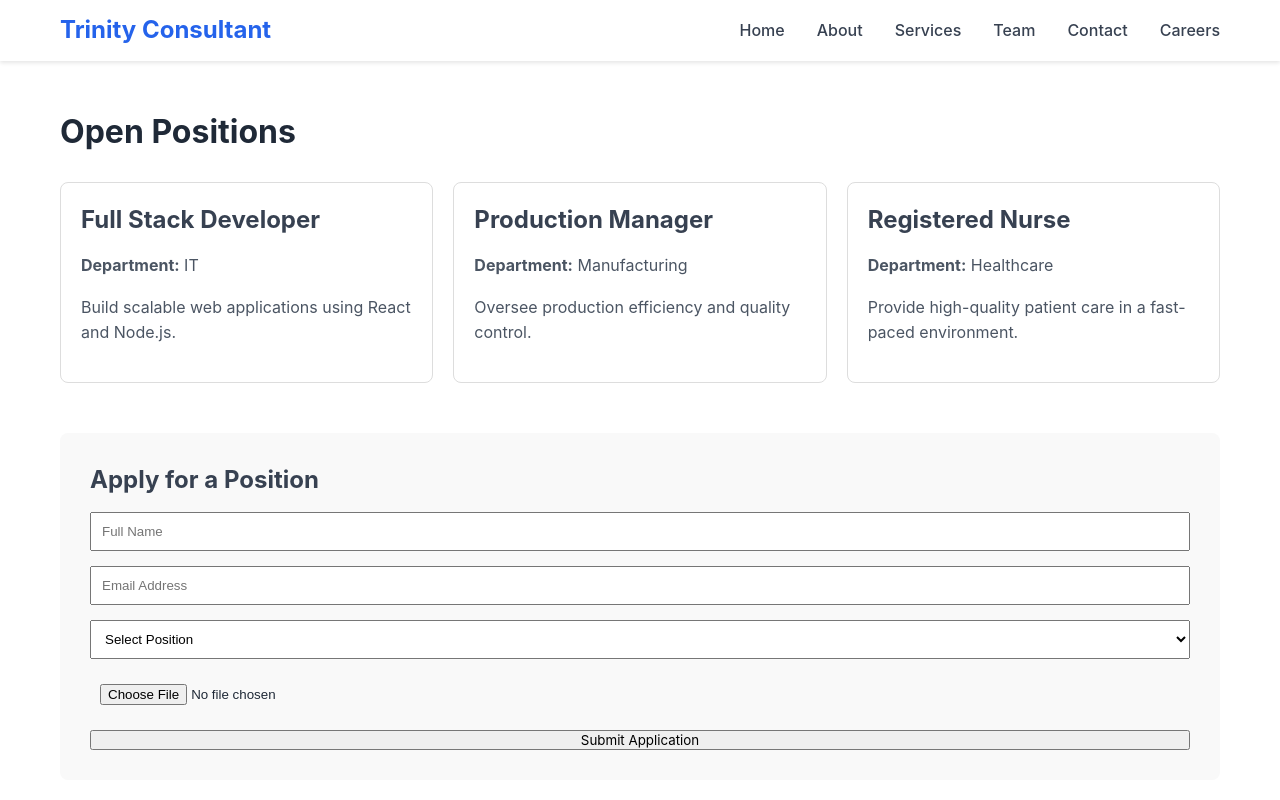
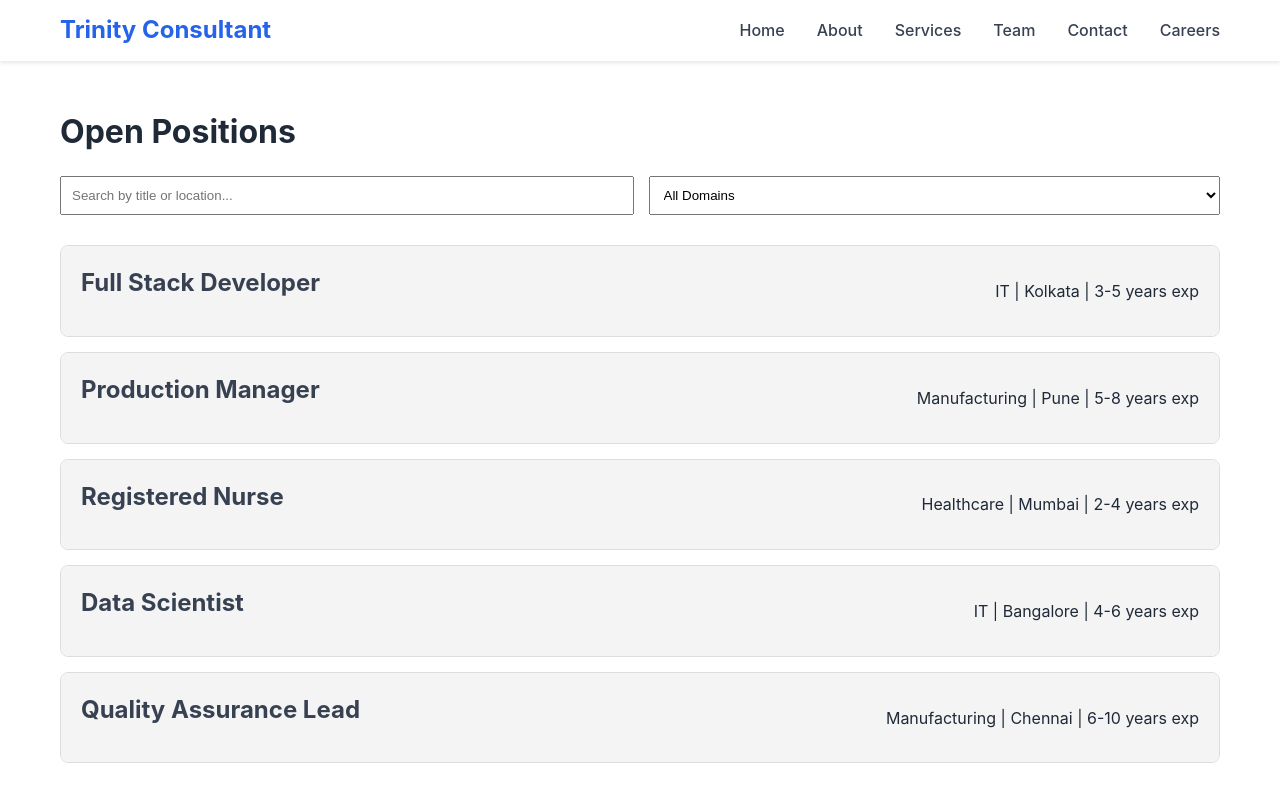
Before and after one commit to 2025Subhashis/trinityconsultant, a React (Create React App) app: page /careers in a window 1280 px wide. Shown: the top 800 px of the page. Built offline with nearby package versions, Linux system fonts and the light colour scheme.

Commit message:
Enhance Careers page with search, filters, and expandable details

```diff
--- a/src/components/Careers.css
+++ b/src/components/Careers.css
@@ -1,7 +1,8 @@
 .careers { padding: 50px 0; }
-.jobs-grid { display: grid; grid-template-columns: repeat(auto-fit, minmax(300px, 1fr)); gap: 20px; margin-top: 30px; }
-.job-card { border: 1px solid #ddd; padding: 20px; border-radius: 8px; }
-.application-form { margin-top: 50px; background: #f9f9f9; padding: 30px; border-radius: 8px; }
-.application-form form { display: flex; flex-direction: column; gap: 15px; }
-.application-form input, .application-form select { padding: 10px; }
-.success { color: green; font-weight: bold; }
+.search-filters { display: flex; gap: 15px; margin-bottom: 30px; }
+.search-filters input, .search-filters select { padding: 10px; flex: 1; }
+.jobs-list { display: flex; flex-direction: column; gap: 15px; }
+.job-item { border: 1px solid #ddd; border-radius: 8px; overflow: hidden; }
+.job-header { padding: 20px; background: #f4f4f4; cursor: pointer; display: flex; justify-content: space-between; align-items: center; }
+.job-details { padding: 20px; border-top: 1px solid #ddd; }
+.apply-btn { margin-top: 10px; padding: 10px 20px; background: #007bff; color: white; border: none; cursor: pointer; border-radius: 4px; }
--- a/src/components/Careers.js
+++ b/src/components/Careers.js
@@ -2,50 +2,55 @@ import React, { useState } from 'react';
 import './Careers.css';
 
 const jobs = [
-  { id: 1, title: 'Full Stack Developer', department: 'IT', description: 'Build scalable web applications using React and Node.js.' },
-  { id: 2, title: 'Production Manager', department: 'Manufacturing', description: 'Oversee production efficiency and quality control.' },
-  { id: 3, title: 'Registered Nurse', department: 'Healthcare', description: 'Provide high-quality patient care in a fast-paced environment.' },
+  { id: 1, title: 'Full Stack Developer', domain: 'IT', experience: '3-5 years', location: 'Kolkata', description: 'Build scalable web applications using React and Node.js.' },
+  { id: 2, title: 'Production Manager', domain: 'Manufacturing', experience: '5-8 years', location: 'Pune', description: 'Oversee production efficiency and quality control.' },
+  { id: 3, title: 'Registered Nurse', domain: 'Healthcare', experience: '2-4 years', location: 'Mumbai', description: 'Provide high-quality patient care in a fast-paced environment.' },
+  { id: 4, title: 'Data Scientist', domain: 'IT', experience: '4-6 years', location: 'Bangalore', description: 'Analyze complex datasets to derive actionable insights.' },
+  { id: 5, title: 'Quality Assurance Lead', domain: 'Manufacturing', experience: '6-10 years', location: 'Chennai', description: 'Ensure quality standards across manufacturing processes.' },
 ];
 
 function Careers() {
-  const [formData, setFormData] = useState({ name: '', email: '', job: '', resume: null });
-  const [submitted, setSubmitted] = useState(false);
+  const [searchTerm, setSearchTerm] = useState('');
+  const [filterDomain, setFilterDomain] = useState('');
+  const [expandedJobId, setExpandedJobId] = useState(null);
 
-  const handleSubmit = (e) => {
-    e.preventDefault();
-    console.log('Application submitted:', formData);
-    setSubmitted(true);
-    setFormData({ name: '', email: '', job: '', resume: null });
-    setTimeout(() => setSubmitted(false), 5000);
-  };
+  const filteredJobs = jobs.filter(job =>
+    (job.title.toLowerCase().includes(searchTerm.toLowerCase()) || job.location.toLowerCase().includes(searchTerm.toLowerCase())) &&
+    (filterDomain === '' || job.domain === filterDomain)
+  );
+
+  const toggleExpand = (id) => setExpandedJobId(expandedJobId === id ? null : id);
 
   return (
     <section className="careers" id="careers">
       <div className="container">
         <h2>Open Positions</h2>
-        <div className="jobs-grid">
-          {jobs.map(job => (
-            <div key={job.id} className="job-card">
-              <h3>{job.title}</h3>
-              <p><strong>Department:</strong> {job.department}</p>
-              <p>{job.description}</p>
+
+        <div className="search-filters">
+          <input type="text" placeholder="Search by title or location..." onChange={(e) => setSearchTerm(e.target.value)} />
+          <select onChange={(e) => setFilterDomain(e.target.value)}>
+            <option value="">All Domains</option>
+            <option value="IT">IT</option>
+            <option value="Manufacturing">Manufacturing</option>
+            <option value="Healthcare">Healthcare</option>
+          </select>
+        </div>
+
+        <div className="jobs-list">
+          {filteredJobs.map(job => (
+            <div key={job.id} className="job-item">
+              <div className="job-header" onClick={() => toggleExpand(job.id)}>
+                <h3>{job.title}</h3>
+                <span>{job.domain} | {job.location} | {job.experience} exp</span>
+              </div>
+              {expandedJobId === job.id && (
+                <div className="job-details">
+                  <p>{job.description}</p>
+                  <button className="apply-btn">Apply Now</button>
+                </div>
+              )}
             </div>
           ))}
-        </div>
-
-        <div className="application-form">
-          <h3>Apply for a Position</h3>
-          {submitted && <p className="success">Application submitted successfully!</p>}
-          <form onSubmit={handleSubmit}>
-            <input type="text" placeholder="Full Name" required onChange={(e) => setFormData({...formData, name: e.target.value})} />
-            <input type="email" placeholder="Email Address" required onChange={(e) => setFormData({...formData, email: e.target.value})} />
-            <select onChange={(e) => setFormData({...formData, job: e.target.value})} required>
-              <option value="">Select Position</option>
-              {jobs.map(job => <option key={job.id} value={job.title}>{job.title}</option>)}
-            </select>
-            <input type="file" required onChange={(e) => setFormData({...formData, resume: e.target.files[0]})} />
-            <button type="submit">Submit Application</button>
-          </form>
         </div>
       </div>
     </section>
```
